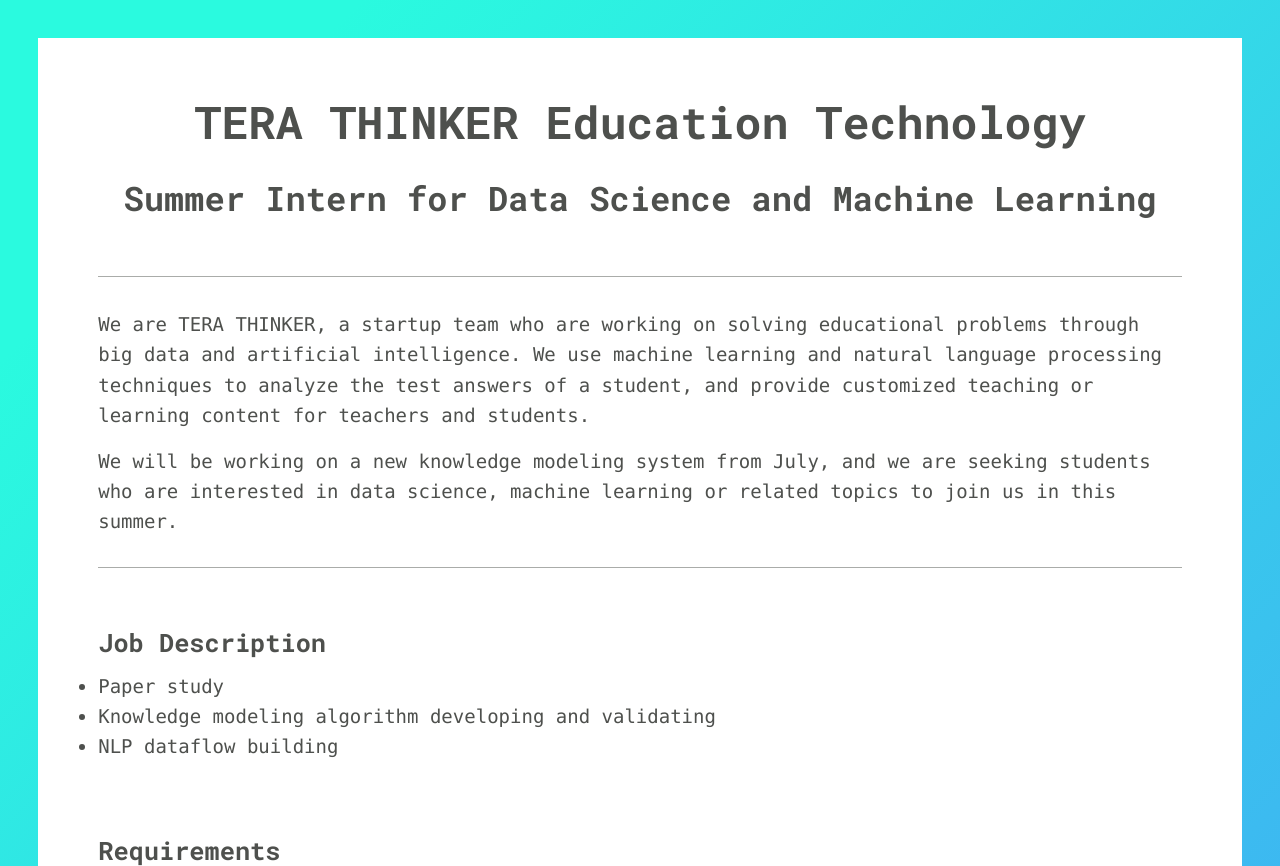
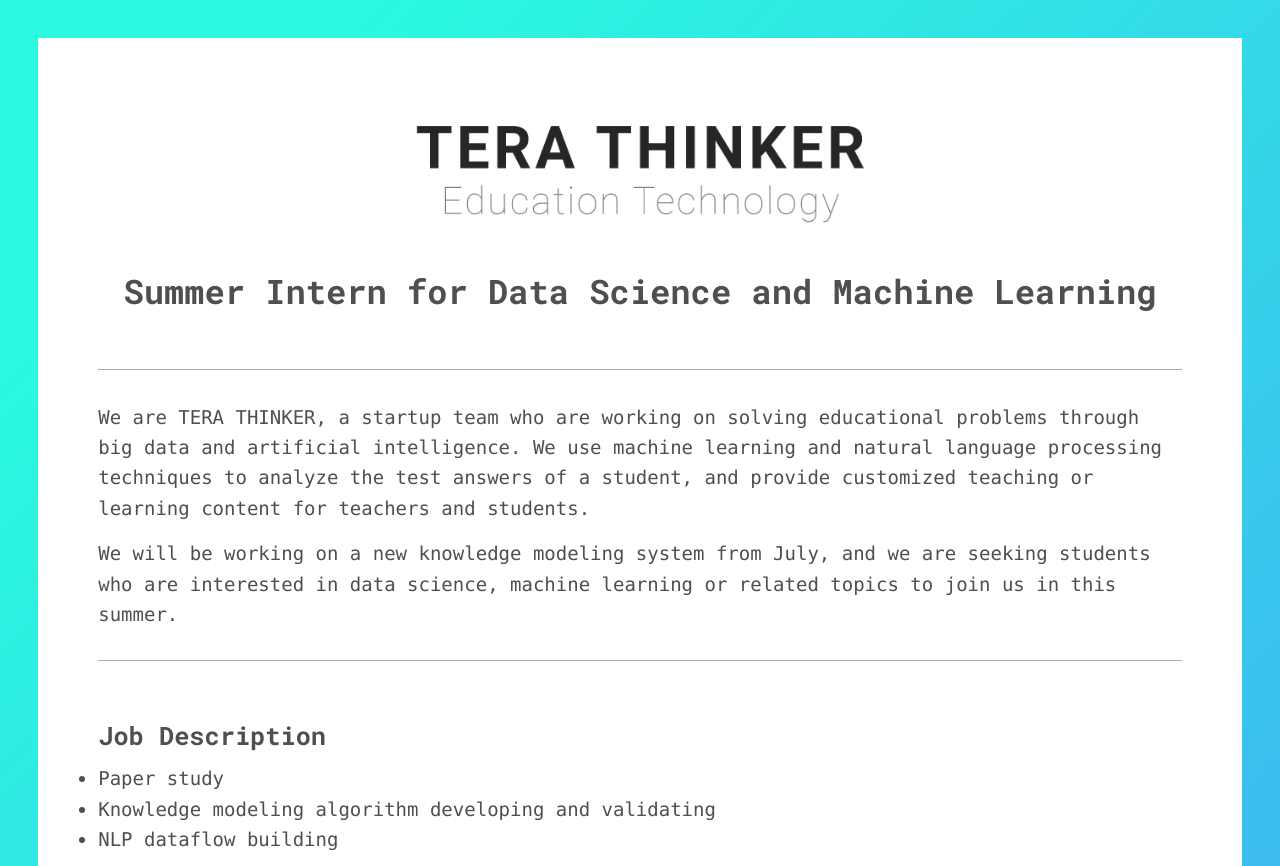
Before and after one commit to tera-thinker/tera-thinker.github.io, a plain HTML site: page intern/index.html in a window 1280 px wide. Shown: the top 866 px of the page. Drawn offline with Linux system fonts and the light colour scheme.

Commit message:
Update title image

```diff
--- a/intern/index.html
+++ b/intern/index.html
@@ -32,7 +32,7 @@
 		<!-- Header -->
 		<header class="align--center pt3 pb2">
 			<div class="container">
-				<h1 class="mb2" title="Huddle"><!--<img src="img/logo.svg" alt="Huddle">-->TERA THINKER Education Technology</h1>
+				<h1 class="mb2" title="TERA THINKER"><img src="img/tera-thinker.png" alt="TERA THINKER" style="max-width: 50%;"></h1>
 				<h2 class="mb3">Summer Intern for Data Science and Machine Learning</h2>
 			</div>
 		</header>
```
Also changed, not shown: intern/img/tera-thinker.png (added).
